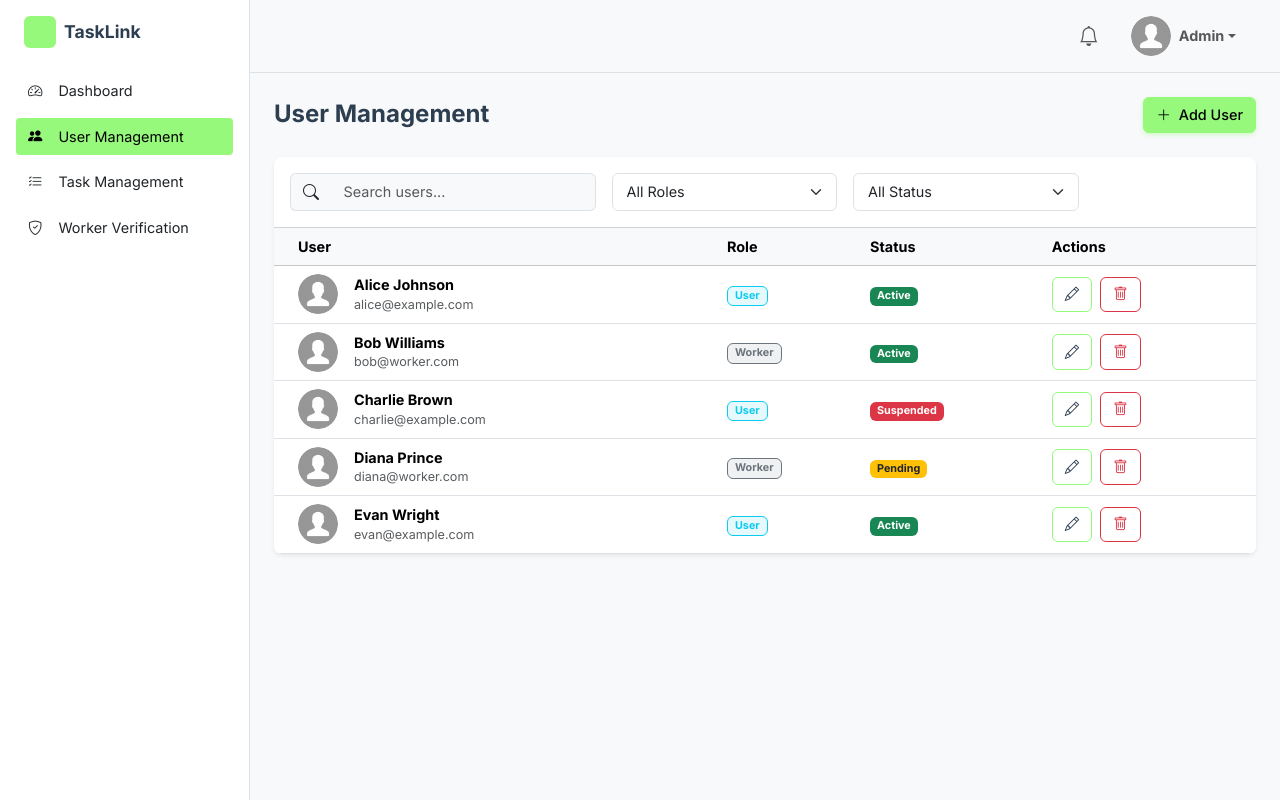
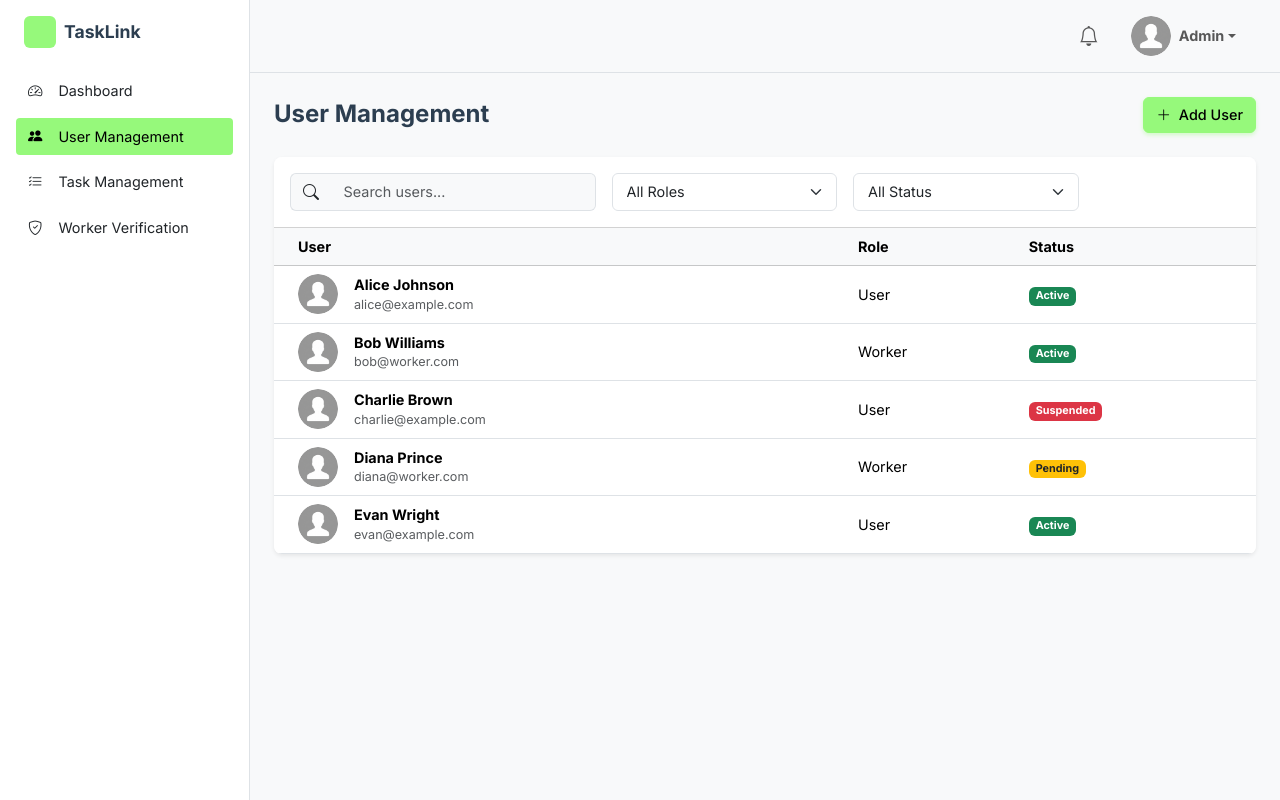
Before and after one commit to penchalavamsic/TaskLink-Copy, a React (Vite) app in the folder frontend/: page /admin/manage-users in a window 1280 px wide. Built offline with nearby package versions, Linux system fonts and the light colour scheme.

Commit message:
removed editing feature and made role more simple

```diff
--- a/frontend/src/modules/admin/pages/ManageUsers.jsx
+++ b/frontend/src/modules/admin/pages/ManageUsers.jsx
@@ -61,7 +61,7 @@ const ManageUsers = () => {
                                     <th className="ps-4">User</th>
                                     <th>Role</th>
                                     <th>Status</th>
-                                    <th>Actions</th>
+
                                 </tr>
                             </thead>
                             <tbody>
@@ -77,21 +77,14 @@ const ManageUsers = () => {
                                             </div>
                                         </td>
                                         <td>
-                                            <span className={`badge bg-${user.role === 'User' ? 'info' : 'secondary'} bg-opacity-10 text-${user.role === 'User' ? 'info' : 'secondary'} border border-${user.role === 'User' ? 'info' : 'secondary'}`}>
-                                                {user.role}
-                                            </span>
+                                            {user.role}
                                         </td>
                                         <td>
                                             <span className={`badge ${user.status === 'Active' ? 'bg-success' : user.status === 'Suspended' ? 'bg-danger' : 'bg-warning text-dark'}`}>
                                                 {user.status}
                                             </span>
                                         </td>
-                                        <td>
-                                            <div className="d-flex gap-2">
-                                                <button className="btn btn-sm btn-outline-primary"><i className="bi bi-pencil"></i></button>
-                                                <button className="btn btn-sm btn-outline-danger" onClick={() => handleDelete(user.id)}><i className="bi bi-trash"></i></button>
-                                            </div>
-                                        </td>
+
                                     </tr>
                                 ))}
                             </tbody>
```
